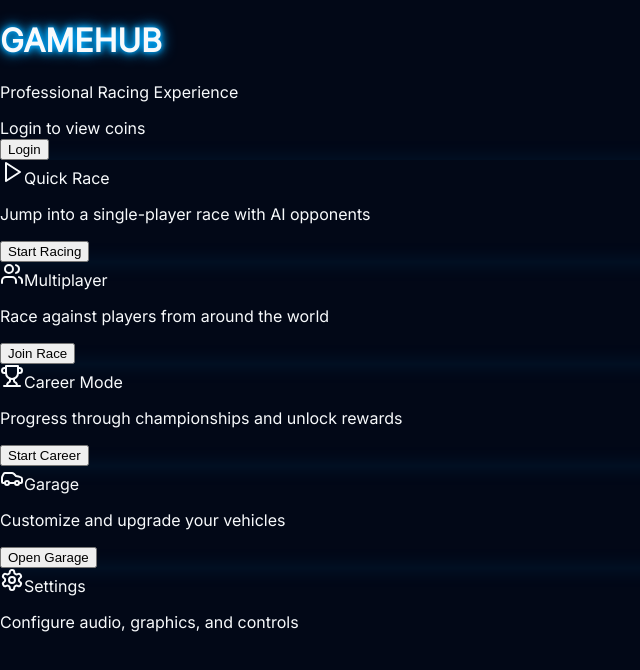
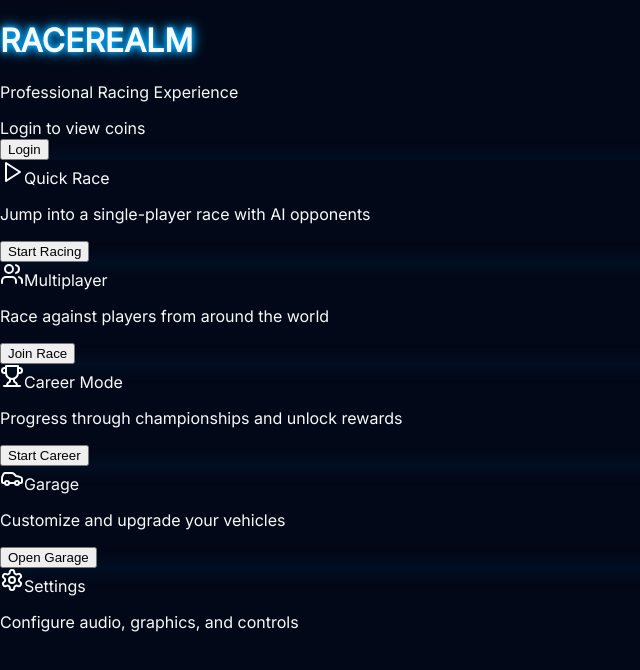
Before and after one commit to Daniyal-prodev/Gaming, a React (Vite) app in the folder client/: page / in a window 1280 px wide. Shown: the top 670 px of the page, without its empty margins (0-640 px from the left). Built offline with nearby package versions, Linux system fonts and the light colour scheme.

Commit message:
feat(branding): rename GameHub UI labels to RaceRealm in main menu and auth modal
Co-Authored-By: Anabia KB <aribdaniyal88@gmail.com>

```diff
--- a/client/src/components/UI/AuthModal.tsx
+++ b/client/src/components/UI/AuthModal.tsx
@@ -39,7 +39,7 @@ export default function AuthModal({ isOpen, onClose }: AuthModalProps) {
     <div className="fixed inset-0 bg-black/80 flex items-center justify-center z-50 p-4">
       <Card className="cyber-panel w-full max-w-md">
         <CardHeader>
-          <CardTitle className="text-center text-primary">Welcome to GameHub</CardTitle>
+          <CardTitle className="text-center text-primary">Welcome to RaceRealm</CardTitle>
         </CardHeader>
         <CardContent>
           <Tabs defaultValue="login" className="w-full">
--- a/client/src/components/UI/MainMenu.tsx
+++ b/client/src/components/UI/MainMenu.tsx
@@ -60,7 +60,7 @@ export default function MainMenu() {
       <div className="relative z-10 w-full max-w-6xl">
         <div className="text-center mb-12">
           <h1 className="text-6xl font-bold neon-text mb-4">
-            GAMEHUB
+            RACEREALM
           </h1>
           <p className="text-xl text-muted-foreground">
             Professional Racing Experience
```
